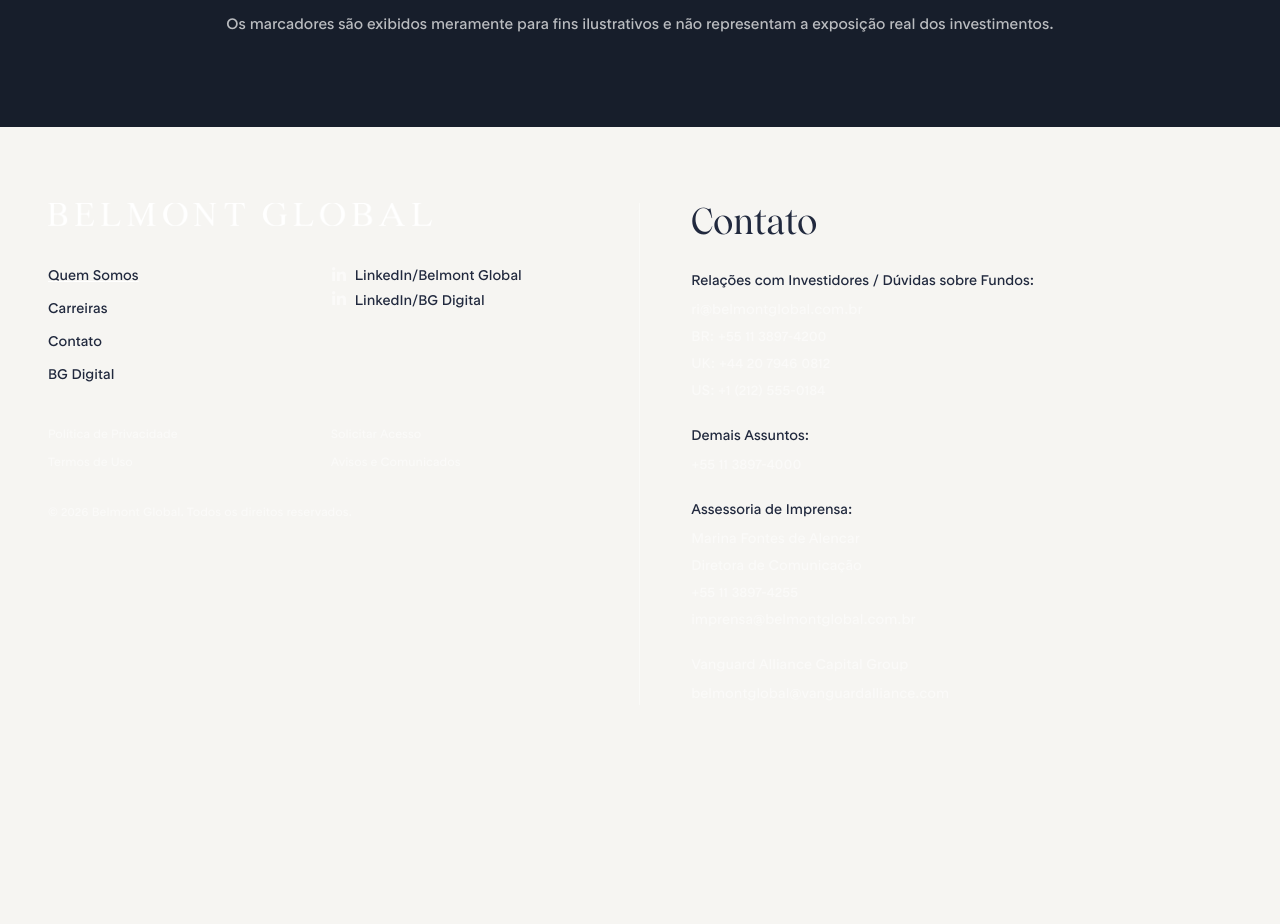
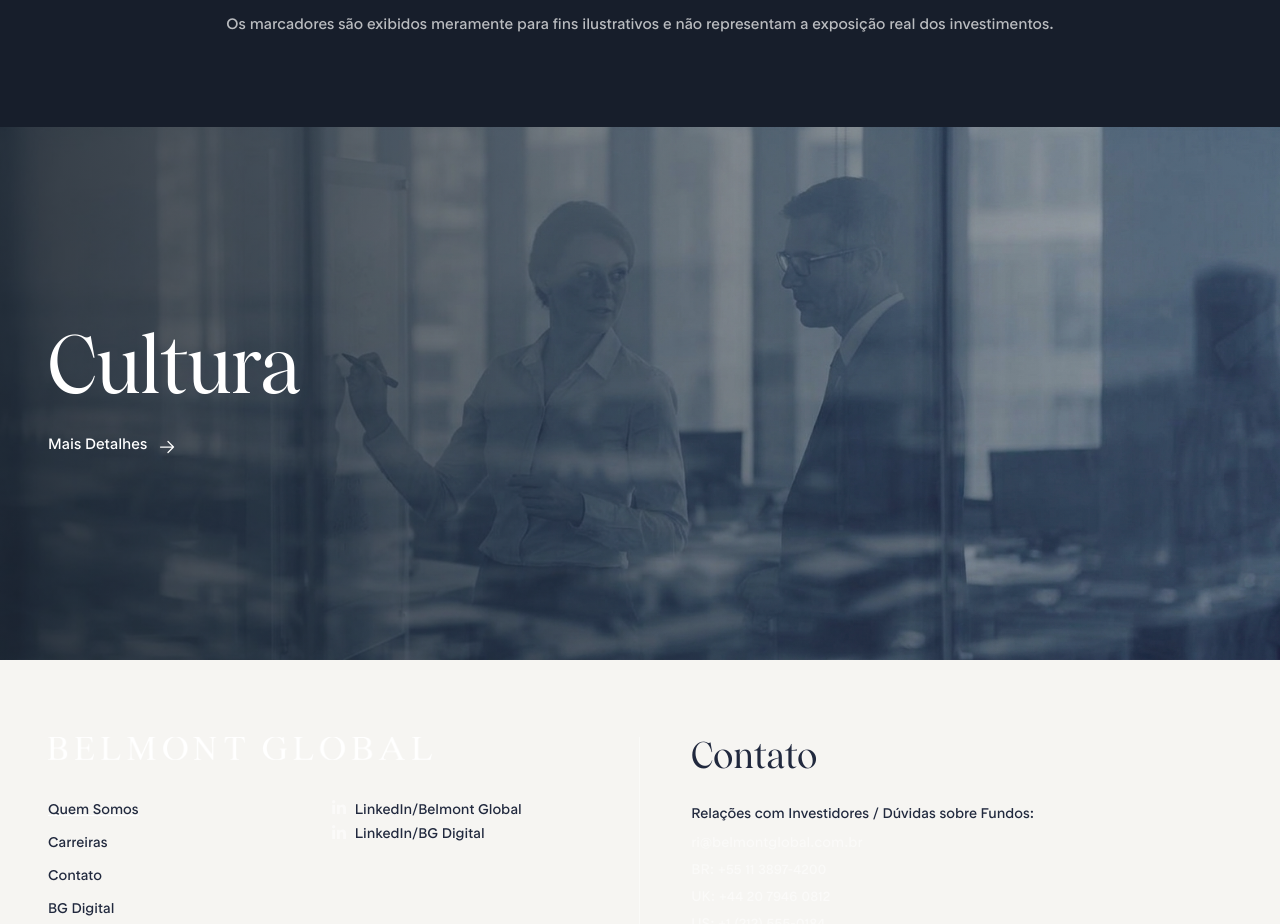
Before and after one commit to UelintonHJ/belmont-global, a Next.js app: page /about-us in a window 1280 px wide. Shown: the part 10480-11404 px from the top of the page. Before the commit the page ends 11261 px from the top, so only its background shows below. Built offline with nearby package versions, Linux system fonts and the light colour scheme.

Commit message:
feat(about-us): add Culture section

```diff
--- a/app/about-us/page.tsx
+++ b/app/about-us/page.tsx
@@ -9,6 +9,7 @@
 import TradeStructure from "./sections/TradeStructure";
 import RiskManagement from "./sections/RiskManagement";
 import InvestmentOpportunities from "./sections/InvestmentOpportunities";
+import Culture from "./sections/Culture";
 
 export const metadata: Metadata = {
     title: "Quem Somos | Belmont Global",
@@ -28,6 +29,7 @@
             <TradeStructure />
             <RiskManagement />
             <InvestmentOpportunities />
+            <Culture />
         </main>
     );
 }
--- /dev/null
+++ b/app/about-us/sections/Culture.tsx
@@ -0,0 +1,60 @@
+import Image from "next/image";
+
+import styles from "../styles/Culture.module.css";
+
+export default function Culture() {
+    return (
+        <section
+            id="culture"
+            className={styles.cultureSection}
+            aria-labelledby="culture-title"
+        >
+            <Image
+                className={styles.cultureImage}
+                src="/images/collaborate-img.webp"
+                alt=""
+                fill
+                sizes="100vw"
+            />
+
+            <div
+                className={styles.cultureOverlay}
+                aria-hidden="true"
+            />
+
+            <div className={styles.cultureContent}>
+                <h2
+                    id="culture-title"
+                    className={styles.cultureTitle}
+                >
+                    Cultura
+                </h2>
+
+                <details className={styles.cultureDetails}>
+                    <summary className={styles.cultureDetailsSummary}>
+                        <span>Mais Detalhes</span>
+
+                        <svg
+                            className={styles.cultureArrow}
+                            xmlns="http://www.w3.org/2000/svg"
+                            width="20"
+                            height="20"
+                            viewBox="0 0 20 20"
+                            fill="none"
+                            aria-hidden="true"
+                            focusable="false"
+                        >
+                            <path
+                                d="M3.5 10h13M11 4.5 16.5 10 11 15.5"
+                                stroke="currentColor"
+                                strokeWidth="1.25"
+                                strokeLinecap="round"
+                                strokeLinejoin="round"
+                            />
+                        </svg>
+                    </summary>
+                </details>
+            </div>
+        </section>
+    );
+}
--- /dev/null
+++ b/app/about-us/styles/Culture.module.css
@@ -0,0 +1,152 @@
+.cultureSection {
+    position: relative;
+    isolation: isolate;
+    display: flex;
+    align-items: center;
+    box-sizing: border-box;
+    width: 100%;
+    min-height: clamp(26rem, 41.68vw, 41rem);
+    overflow: hidden;
+    padding: clamp(3rem, 7vw, 7rem) clamp(1.25rem, 4vw, 3rem);
+
+    background-color: var(--color-navy-def);
+    color: var(--color-white);
+}
+
+.cultureImage {
+    z-index: -2;
+    object-fit: cover;
+    object-position: center;
+}
+
+.cultureOverlay {
+    position: absolute;
+    z-index: -1;
+    inset: 0;
+    pointer-events: none;
+
+    background: linear-gradient(
+        90deg,
+        rgba(20, 28, 37, 0.72) 0%,
+        rgba(20, 28, 37, 0.35) 48%,
+        rgba(20, 28, 37, 0.08) 100%
+    );
+}
+
+.cultureContent {
+    width: 100%;
+    max-width: var(--container-7xl);
+    margin-inline: auto;
+}
+
+.cultureTitle {
+    margin: 0;
+
+    color: #fff;
+    font-family: var(--font-wulkan-display), serif;
+    font-size: 80px;
+    font-weight: 500;
+    line-height: 1.08;
+    letter-spacing: -0.025em;
+
+    text-wrap: balance;
+    overflow-wrap: break-word;
+}
+
+.cultureDetails {
+    margin-top: 1.25rem;
+    font-family: var(--font-rt-rondelle), sans-serif;
+    font-size: 15px;
+    font-weight: 400;
+    line-height: 1.5;
+}
+
+.cultureDetailsSummary {
+    display: inline-flex;
+    align-items: center;
+    gap: 0.625rem;
+    width: fit-content;
+    color: #fff;
+    cursor: pointer;
+    list-style: none;
+
+    text-decoration-line: underline;
+    text-decoration-color: transparent;
+    text-decoration-thickness: 1px;
+    text-underline-offset: 1px;
+    text-decoration-skip-ink: auto;
+
+    transition: text-decoration-color 180ms ease;
+}
+
+.cultureDetailsSummary::-webkit-details-marker {
+    display: none;
+}
+
+.cultureDetailsSummary::marker {
+    content: "";
+}
+
+.cultureDetailsSummary:hover {
+    text-decoration-color: #fff;
+}
+
+.cultureDetailsSummary:hover .cultureArrow {
+    transform: translateX(4px)
+}
+
+.cultureDetailsSummary:focus-visible {
+    outline: 2px solid #fff;
+    outline-offset: 5px;
+    text-decoration-color: #fff;
+}
+
+.cultureDetailsSummary:focus-visible .cultureArrow {
+    transform: translateX(4px);
+}
+
+.cultureArrow {
+    display: block;
+    flex: 0 0 20px;
+    width: 20px;
+    height: 20px;
+    transition: transform 180ms ease;
+}
+
+@media (max-width: 790px) {
+    .cultureSection {
+        min-height: clamp(25rem, 65vw, 34rem);
+        padding: 4rem 1.25rem;
+    }
+
+    .cultureTitle {
+        font-size: clamp(3.5rem, 8vw, 4.5rem);
+        letter-spacing: -0.02em;
+    }
+
+    .cultureOverlay {
+        background: linear-gradient(
+            90deg,
+            rgba(20, 28, 37, 0.68) 0%,
+            rgba(20, 28, 37, 0.3) 100%
+        );
+    }
+}
+
+@media (max-width: 420px) {
+    .cultureSection {
+        min-height: 25rem;
+        padding-block: 3rem;
+    }
+
+    .cultureTitle {
+        font-size: clamp(2.75rem, 11vw, 3.5rem);
+    }
+}
+
+@media (prefers-reduced-motion: reduce) {
+    .cultureDetailsSummary,
+    .cultureArrow {
+        transition: none;
+    }
+}
```
Also changed, not shown: public/images/collaborate-img.webp (added).
